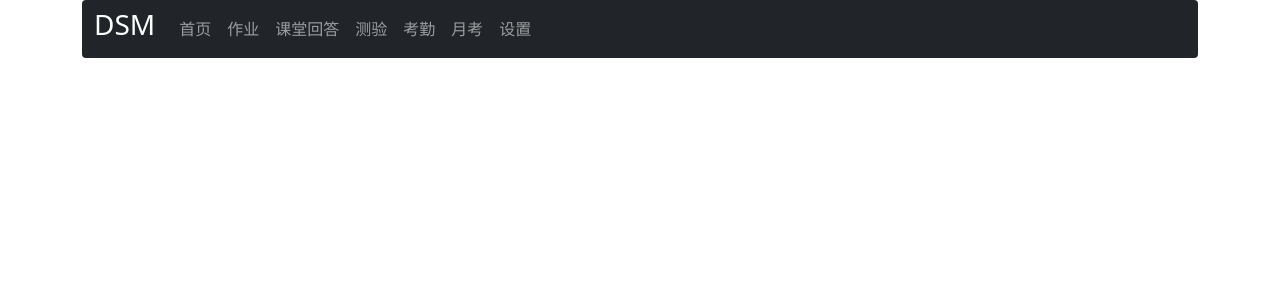
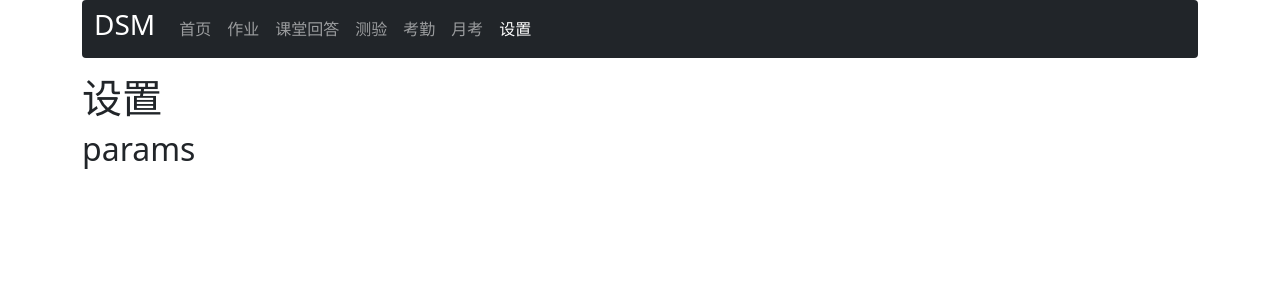
Before and after one commit to marszhou/daily-score-management, a React (Create React App) app: page /settings/params in a window 1280 px wide. Shown: the top 300 px of the page. Built offline with nearby package versions, Linux system fonts and the light colour scheme; what jdenticon would draw is missing.

Commit message:
routes & layout

```diff
--- a/src/App.tsx
+++ b/src/App.tsx
@@ -1,5 +1,6 @@
 import { Route, Routes } from 'react-router'
 import NavBar from './components/NavBar'
+import Index from './views/Index'
 import RatioSettingsDemo from './views/RatioSettingsDemo'
 import StudentListDemo from './views/StudentListDemo'
 import WorkDayPickerDemo from './views/WorkDayPickerDemo'
@@ -8,12 +9,15 @@ function App() {
   return (
     <div className="container-lg">
       <NavBar />
-      <Routes>
-        <Route path="/" element={<h1>Hello</h1>} />
-        <Route path="/work-day-picker-demo" element={<WorkDayPickerDemo />} />
-        <Route path="/student-list-demo" element={<StudentListDemo />} />
-        <Route path='/ratio-settings-demo' element={<RatioSettingsDemo />}/>
-      </Routes>
+      <div className="row mt-3">
+        <Routes>
+          <Route path="*" element={<Index />} />
+
+          <Route path="/work-day-picker-demo" element={<WorkDayPickerDemo />} />
+          <Route path="/student-list-demo" element={<StudentListDemo />} />
+          <Route path="/ratio-settings-demo" element={<RatioSettingsDemo />} />
+        </Routes>
+      </div>
     </div>
   )
 }
--- a/src/components/NavBar.tsx
+++ b/src/components/NavBar.tsx
@@ -58,7 +58,7 @@ const NavBar: FunctionComponent<NavBarProps> = (props) => {
               </NavLink>
             </li>
             <li className="nav-item">
-              <NavLink to="/" className="nav-link">
+              <NavLink to="/settings" className="nav-link">
                 设置
               </NavLink>
             </li>
--- /dev/null
+++ b/src/components/TwoColumnLayout.tsx
@@ -0,0 +1,35 @@
+import React, { FunctionComponent } from 'react'
+
+
+
+interface MainProps {
+  children?: React.ReactNode
+}
+
+const Main: FunctionComponent<MainProps> = ({children}) => {
+  return <>{children}</>
+}
+
+interface SidebarProps {}
+
+const Sidebar: FunctionComponent<SidebarProps> = () => {
+  return null
+}
+
+interface TwoColumnLayoutProps {
+  children: [React.ReactElement<MainProps>, React.ReactElement<SidebarProps>]
+}
+
+const TwoColumnLayout: FunctionComponent<TwoColumnLayoutProps> & {Main: typeof Main, Sidebar: typeof Sidebar} = ({
+  children,
+}) => {
+  return (
+    <div>
+      {children[0]}
+      {children[1]}
+    </div>
+  )
+}
+TwoColumnLayout.Main = Main
+TwoColumnLayout.Sidebar = Sidebar
+export default TwoColumnLayout
--- /dev/null
+++ b/src/views/Home.tsx
@@ -0,0 +1,9 @@
+import { FunctionComponent } from 'react'
+
+interface HomeProps {}
+
+const Home: FunctionComponent<HomeProps> = () => {
+  return <h1>Home</h1>
+}
+
+export default Home
--- /dev/null
+++ b/src/views/Index.tsx
@@ -0,0 +1,17 @@
+import { FunctionComponent } from 'react'
+import { Route, Routes } from 'react-router'
+import Home from './Home'
+import Settings from './Settings'
+
+interface IndexProps {}
+
+const Index: FunctionComponent<IndexProps> = () => {
+  return (
+    <Routes>
+      <Route path="/" element={<Home />} />
+      <Route path="/settings/*" element={<Settings />} />
+    </Routes>
+  )
+}
+
+export default Index
--- /dev/null
+++ b/src/views/Params.tsx
@@ -0,0 +1,11 @@
+import { FunctionComponent } from "react";
+
+interface ParamsProps {
+
+}
+
+const Params: FunctionComponent<ParamsProps> = () => {
+  return ( <h2>params</h2> );
+}
+
+export default Params;
--- /dev/null
+++ b/src/views/Settings.tsx
@@ -0,0 +1,27 @@
+import { FunctionComponent } from 'react'
+import { Navigate, Route, Routes } from 'react-router'
+import TwoColumnLayout from '../components/TwoColumnLayout'
+import Params from './Params'
+
+interface SettingsProps {}
+
+const Settings: FunctionComponent<SettingsProps> = () => {
+  return (
+    <>
+      <h1>设置</h1>
+      <TwoColumnLayout>
+        <TwoColumnLayout.Main>
+          <Routes>
+            <Route path="" element={<Navigate to="params" replace />} />
+            <Route path="params" element={<Params />}></Route>
+          </Routes>
+        </TwoColumnLayout.Main>
+        <TwoColumnLayout.Sidebar>
+          haha
+        </TwoColumnLayout.Sidebar>
+      </TwoColumnLayout>
+    </>
+  )
+}
+
+export default Settings
```
